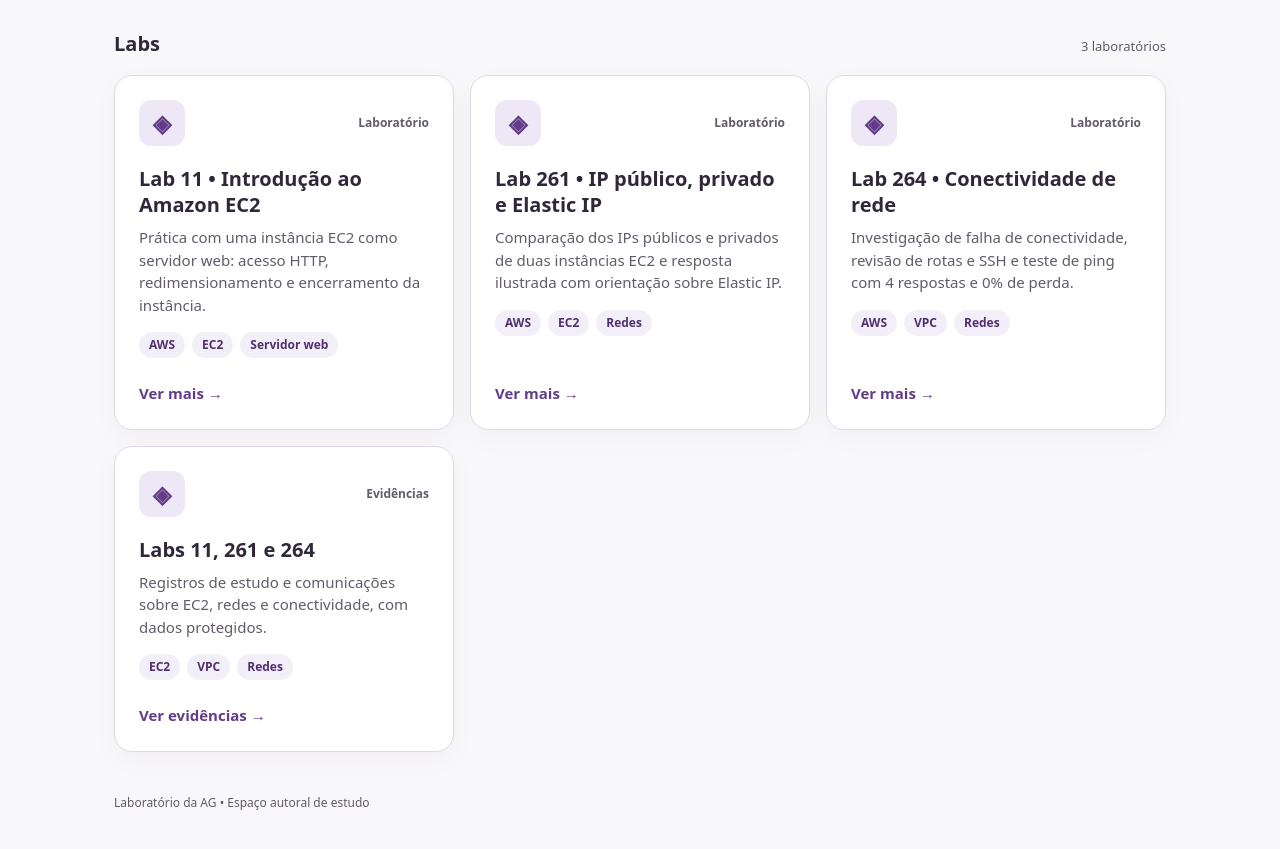
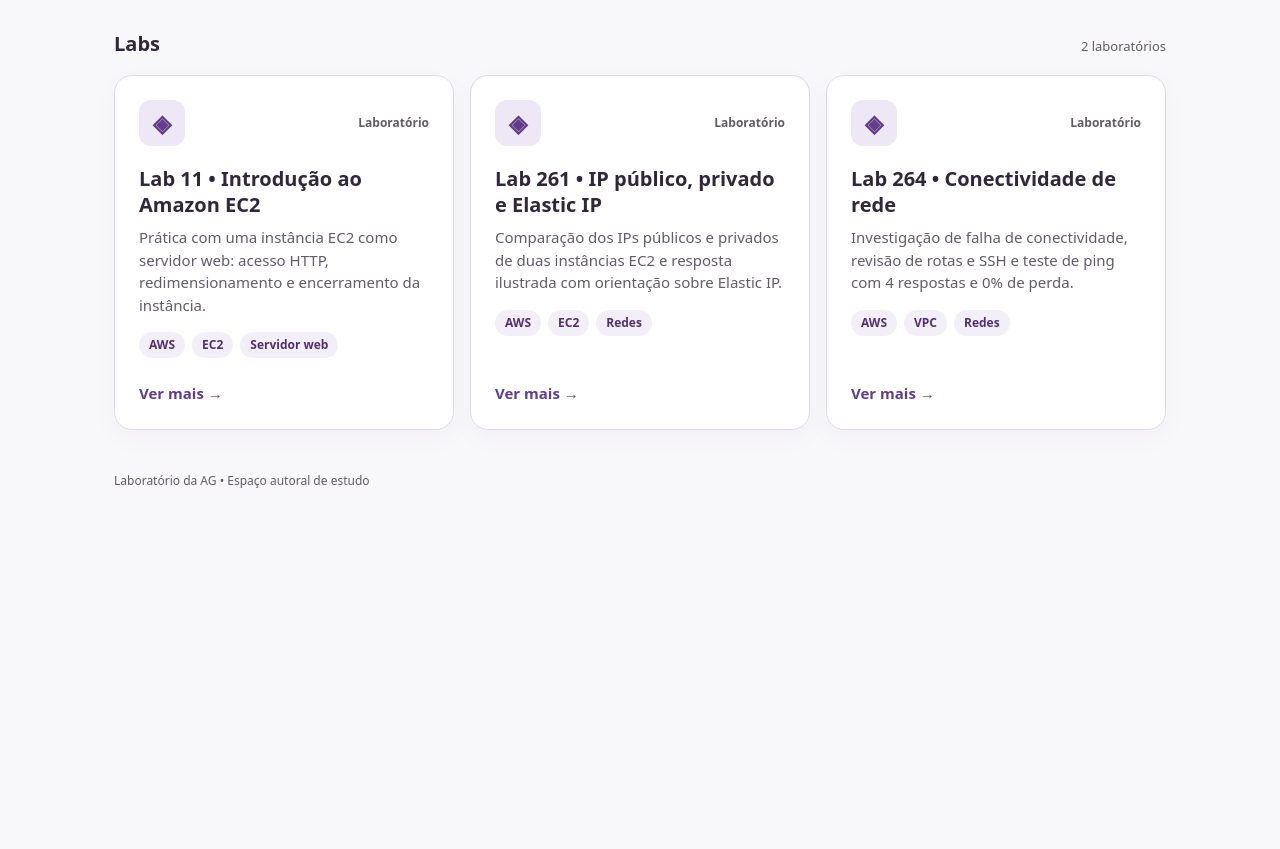
Before and after one commit to GeovanaCalixto/lab-cloud, a plain HTML site: page index.html in a window 1280 px wide. Shown: the part 225-1074 px from the top of the page. After the commit the page ends 800 px from the top, so only its background shows below. Drawn offline with Linux system fonts and the light colour scheme.

Commit message:
Update index.html
Excluido card evidencias

```diff
--- a/index.html
+++ b/index.html
@@ -66,13 +66,6 @@ footer{color:var(--suave);font-size:12px;margin-top:42px}
 <div aria-label="Temas" class="tags"><span class="tag">AWS</span><span class="tag">EC2</span><span class="tag">Redes</span></div>
 <a class="link" href="aws/rede/lab-261/">Ver mais <span aria-hidden="true">→</span><span class="sr-only"> sobre o Lab 261</span></a>
 </article><article class="card"><div class="card-topo"><div aria-hidden="true" class="icone">◈</div><span class="tipo">Laboratório</span></div><h3>Lab 264 • Conectividade de rede</h3><p>Investigação de falha de conectividade, revisão de rotas e SSH e teste de ping com 4 respostas e 0% de perda.</p><div aria-label="Temas" class="tags"><span class="tag">AWS</span><span class="tag">VPC</span><span class="tag">Redes</span></div><a class="link" href="aws/rede/lab-264/">Ver mais <span aria-hidden="true">→</span><span class="sr-only"> sobre o Lab 264</span></a></article>
-<article class="card evidencias">
-<div class="card-topo"><div aria-hidden="true" class="icone">◈</div><span class="tipo">Evidências</span></div>
-<h3>Labs 11, 261 e 264</h3>
-<p>Registros de estudo e comunicações sobre EC2, redes e conectividade, com dados protegidos.</p>
-<div aria-label="Temas" class="tags"><span class="tag">EC2</span><span class="tag">VPC</span><span class="tag">Redes</span></div>
-<a class="link" href="evidencias/bloco-1-2/">Ver evidências <span aria-hidden="true">→</span><span class="sr-only"> dos Labs 11, 261 e 264</span></a>
-</article>
 </section>
 <nav aria-label="Páginas de laboratórios" class="paginacao" hidden="" id="paginacao">
 <button id="anterior" type="button">← Anterior</button>
```
